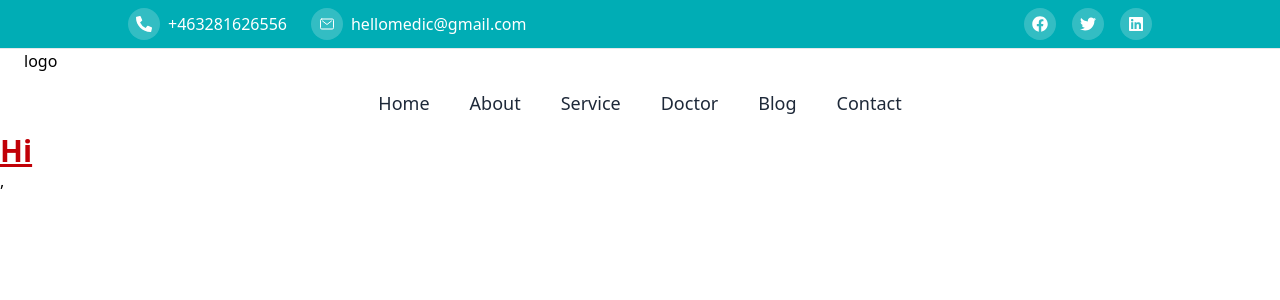
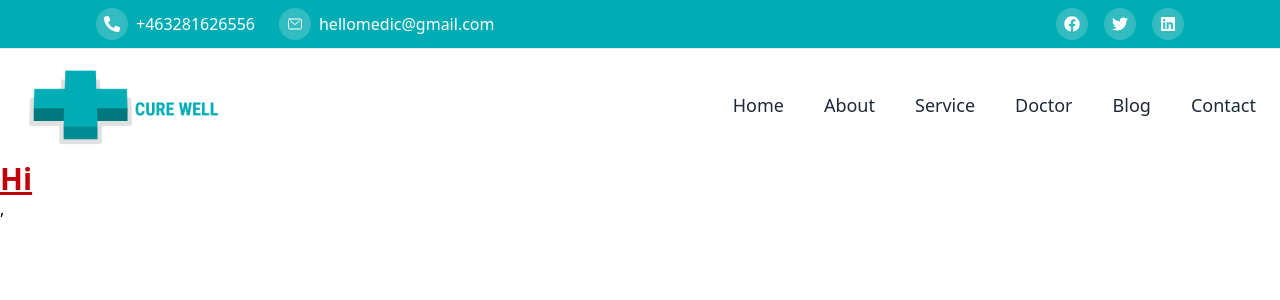
Before and after one commit to userronald/hospital-landing-page, a React (Vite) app: page / in a window 1280 px wide. Shown: the top 300 px of the page. Built offline with nearby package versions, Linux system fonts and the light colour scheme.

Commit message:
Initial Commit

```diff
--- /dev/null
+++ b/src/components/header/logo.tsx
@@ -0,0 +1,24 @@
+import { Link } from "react-router-dom";
+
+interface LogoProps {
+  href?: string;
+  logoUrl: string;
+  altText?: string;
+}
+
+
+export default  function Logo({
+    href="/",
+    logoUrl,
+    altText = "Logo"
+}:LogoProps){
+    return(
+        <Link to={href}>
+            <img
+               src={logoUrl}
+               alt={altText}
+               className="object-contain object-left w-full h-full" />
+        </Link>
+
+    )
+}
--- a/src/components/header/navbar.tsx
+++ b/src/components/header/navbar.tsx
@@ -1,15 +1,17 @@
 import { Link } from "react-router-dom";
 import { menuLinkData } from "../../data/data";
+import Logo from "./logo";
 
 const Navbar =()=>{
 
     return (
       <>
-        <nav className="bg-white border-t border-gray-200 px-6">
-
-            <p>logo</p>
-
-          <ul className="flex justify-center items-center gap-10 py-4 text-lg text-gray-800 font-medium">
+        <nav className="bg-white border-t border-gray-200">
+          <div className="max-w-7xl mx-auto px-6 flex items-center justify-between py-4">
+            <div className="max-w-[200px] ">
+              <Logo logoUrl="/images/header/logo.png" />
+            </div>
+            <ul className="flex  items-center gap-10 py-4 text-lg text-gray-800 font-medium">
               {menuLinkData.map((link) => (
                 <li key={`${link.label}-${link.href}`}>
                   <Link
@@ -21,6 +23,7 @@ const Navbar =()=>{
                 </li>
               ))}
             </ul>
+          </div>
         </nav>
       </>
     );
--- a/src/components/header/topbar.tsx
+++ b/src/components/header/topbar.tsx
@@ -4,7 +4,7 @@ import { IoMailOutline } from "react-icons/io5";
 const Topbar = () => {
   return (
     <div className="bg-[#00ADB5] text-white py-2">
-      <div className="container mx-auto px-32 flex justify-between items-center">
+      <div className="container mx-auto px-24 flex justify-between items-center">
         {/* Left Section */}
         <div className="flex items-center space-x-6">
           <div className="flex items-center space-x-2">
```
Also changed, not shown: public/images/header/logo.png (added). Lines whose indentation alone changed are shown as unchanged.
